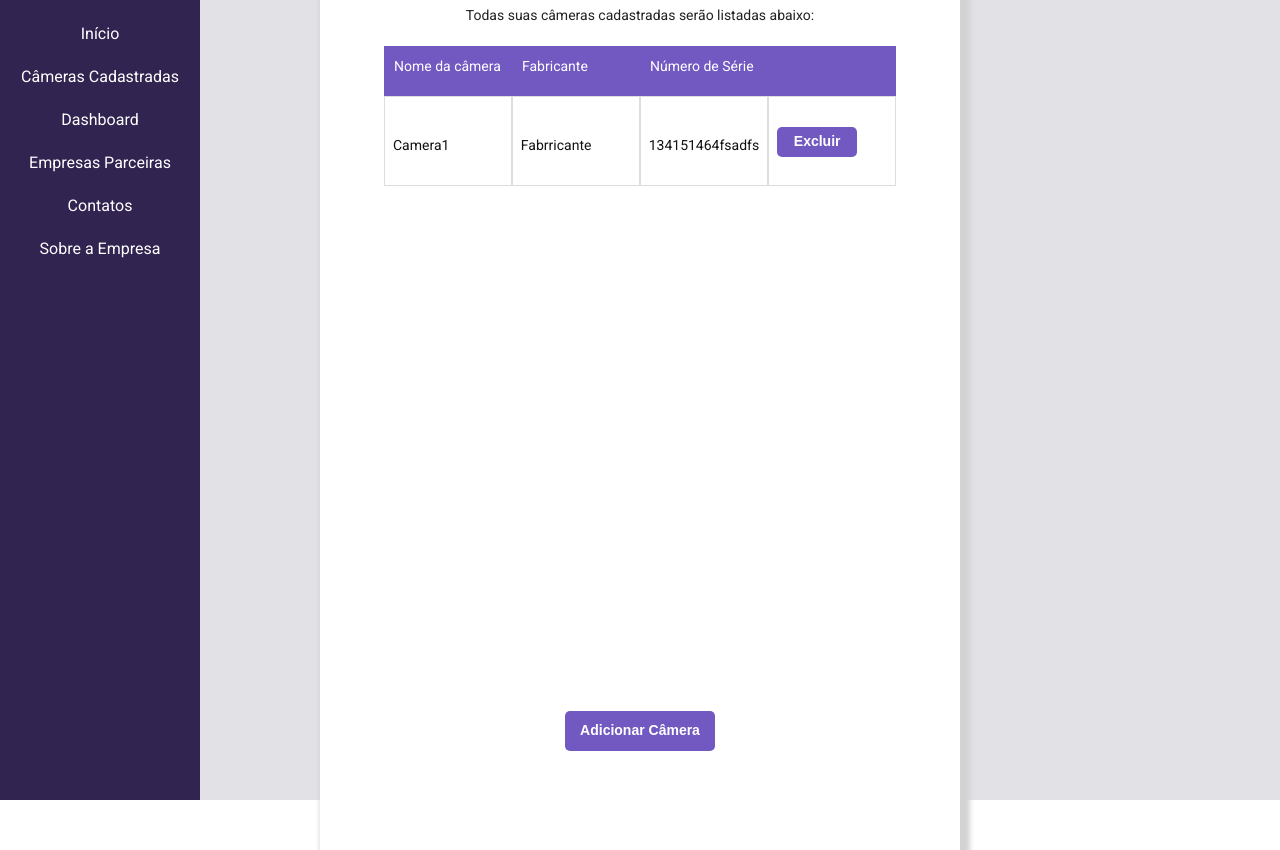
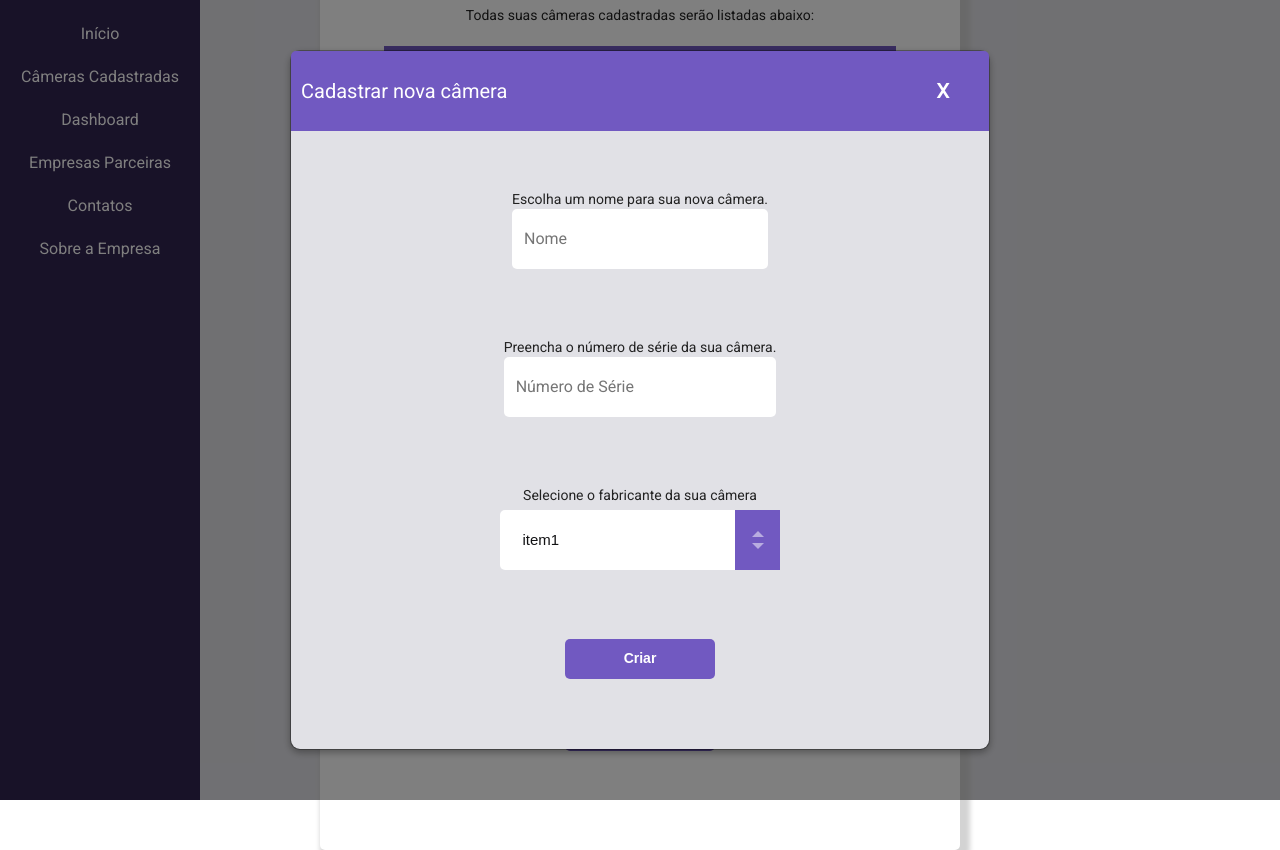
Before and after one commit to gtretow/octo_test, a React (Vite) app: page / in a window 1280 px wide. Built offline with nearby package versions, Linux system fonts and the light colour scheme.

Commit message:
finished css and components

```diff
--- a/src/components/Modal/Modal.tsx
+++ b/src/components/Modal/Modal.tsx
@@ -1,5 +1,6 @@
 import React, { useState } from "react";
 import * as S from ".";
+import Button from "../Button/Button";
 import SelectMenu from "../SelectMenu/SelectMenu";
 
 interface props {}
@@ -8,23 +9,33 @@ const Modal = (props: props) => {
   return (
     <S.ModalWrapper>
       <S.Modal>
+        <S.CameraHeader>
+          <h1>Cadastrar nova câmera</h1>
+          <p>X</p>
+        </S.CameraHeader>
         <S.Form>
-          <div className="fieldset">
-            <label htmlFor="text1">Text</label>
-            <input type="text" id="text1" placeholder="Field Text" />
-          </div>
+          <S.FieldSet>
+            <S.Label>
+              <S.Span>Escolha um nome para sua nova câmera. </S.Span>
+              <S.Input placeholder="Nome" type="text" id="text1" />
+            </S.Label>
+          </S.FieldSet>
 
-          <div className="fieldset">
-            <label htmlFor="text1">Text</label>
-            <input type="text" id="text1" placeholder="Field Text" />
-          </div>
-          <div>
-            <label htmlFor="selectMenu">Text</label>
-            <SelectMenu id="selectMenu" />
-          </div>
-          <div className="fieldset">
-            <button type="submit">Submit Form</button>
-          </div>
+          <S.FieldSet>
+            <S.Label>
+              <S.Span>Preencha o número de série da sua câmera. </S.Span>
+              <S.Input type="text" id="text1" placeholder="Número de Série" />
+            </S.Label>
+          </S.FieldSet>
+          <S.FieldSet>
+            <S.Label>
+              <S.Span>Selecione o fabricante da sua câmera </S.Span>
+              <SelectMenu id="selectMenu" />
+            </S.Label>
+          </S.FieldSet>
+          <S.FieldSet>
+            <Button title="Criar" height="40px" width="150px" />
+          </S.FieldSet>
         </S.Form>
       </S.Modal>
     </S.ModalWrapper>
--- a/src/components/Modal/index.tsx
+++ b/src/components/Modal/index.tsx
@@ -34,3 +34,80 @@ export const Form = styled.form`
   justify-content: center;
   align-items: center;
 `;
+
+export const FieldSet = styled.div`
+  display: flex;
+  align-items: center;
+  justify-content: center;
+  flex-direction: column;
+  width: 40%;
+  margin-bottom: 10%;
+`;
+
+export const Input = styled.input`
+  appearance: none;
+  width: 100%;
+  border: 0;
+  font-family: inherit;
+  padding: 0px 12px 0 12px;
+  height: 60px;
+  font-size: 16px;
+  font-weight: 400;
+  background: rgba(${(props) => props.theme.colors.gray[700]}, 0.02);
+  box-shadow: inset 0 -1px 0 rgba(${(props) => props.theme.colors.gray[700]}, 0.3);
+  color: ${(props) => props.theme.colors.gray[700]};
+  transition: all 0.15s ease;
+  border-radius: 5px;
+
+  &:hover {
+    background: rgba(${(props) => props.theme.colors.gray[700]}, 0.04);
+    box-shadow: inset 0 -1px 0 rgba(${(props) => props.theme.colors.gray[700]}, 0.5);
+  }
+  &:focus {
+    background: rgba(${(props) => props.theme.colors.gray[700]}, 0.05);
+    outline: none;
+    box-shadow: inset 0 -2px 0 ${(props) => props.theme.colors.primary[600]};
+  }
+`;
+
+export const Label = styled.label`
+  display: flex;
+  flex-direction: column;
+  align-items: center;
+`;
+
+export const Span = styled.span`
+  display: flex;
+  text-align: left;
+  font-size: ${(props) => props.theme.fontSizes.sm};
+  margin-bottom: 2px;
+`;
+
+export const CameraHeader = styled.div`
+  width: 100%;
+  height: 80px;
+  background: ${(props) => props.theme.colors.primary[600]};
+  border-radius: 5px 5px 0 0;
+  display: flex;
+  align-items: center;
+  justify-content: space-between;
+
+  h1 {
+    color: ${(props) => props.theme.colors.white};
+    font-size: ${(props) => props.theme.fontSizes.lg};
+    margin-left: 10px;
+  }
+
+  p {
+    color: ${(props) => props.theme.colors.white};
+    font-size: ${(props) => props.theme.fontSizes.lg};
+    font-weight: bold;
+    margin-right: 40px;
+    cursor: pointer;
+    transition: all 250ms linear 0s;
+
+    &:hover {
+      color: ${(props) => props.theme.colors.gray[200]};
+    }
+  }
+`;
--- a/src/components/SelectMenu/index.ts
+++ b/src/components/SelectMenu/index.ts
@@ -1,19 +1,21 @@
 import styled from "styled-components";
 
 export const SelectWrapper = styled.div`
-  width: 200px;
+  width: 300px;
   position: relative;
+  margin-left: 20px;
 `;
 
 export const Select = styled.select`
   font-size: 1.5rem;
   padding: 1em 5em 1em 1.5em;
-  background: #4d5061;
-  color: white;
+  background: ${(props) => props.theme.colors.white};
+  color: ${(props) => props.theme.colors.gray[700]};
   border: 0;
   margin-top: 5px;
-
-  width: 180px;
+  width: 280px;
+  height: 60px;
+  border-radius: 5px;
 
   option {
     width: 50px;
@@ -23,10 +25,10 @@ export const Select = styled.select`
 export const Options = styled.option``;
 
 export const CustomArrow = styled.span`
-  background: #3b3c47;
+  background: ${(props) => props.theme.colors.primary[600]};
   display: block;
-  height: 47px;
-  width: 4rem;
+  height: 60px;
+  width: 4.5rem;
   position: absolute;
   top: 5px;
   right: 20px;
--- a/src/views/LandingPage/LandingPage.tsx
+++ b/src/views/LandingPage/LandingPage.tsx
@@ -38,7 +38,7 @@ const LandingPage: React.FC = () => {
           <Button height="40px" width="150px" title="Adicionar Câmera" />
         </S.ButtonContainer>
       </S.CenterDiv>
-      {/* <Modal /> */}
+      <Modal />
     </S.LandingPageWrapper>
   );
 };
--- a/src/views/LandingPage/index.tsx
+++ b/src/views/LandingPage/index.tsx
@@ -1,5 +1,4 @@
 import styled from "styled-components";
-import { theme } from "../../styles/base";
 
 export const LandingPageWrapper = styled.main`
   width: 100vw;
@@ -19,6 +18,7 @@ export const CenterDiv = styled.div`
   background: ${(props) => props.theme.colors.white};
   height: 900px;
   box-shadow: 5px 5px 5px 5px lightgray;
+  border-radius: 5px;
 `;
 
 export const Container = styled.div`
@@ -46,6 +46,11 @@ export const TableColumn = styled.tr`
   display: flex;
   justify-content: space-around;
   align-items: center;
+  transition: all 250ms linear 0s;
+
+  &:hover {
+    background-color: ${(props) => props.theme.colors.gray[100]};
+  }
 `;
 
 export const TableItem = styled.td`
@@ -55,6 +60,7 @@ export const TableItem = styled.td`
   color: ${(props) => props.theme.colors.gray[700]};
   font-size: ${(props) => props.theme.fontSizes.sm};
   border: 1px solid #ddd;
+
   padding: 8px;
   padding-top: 30px;
 `;
```
